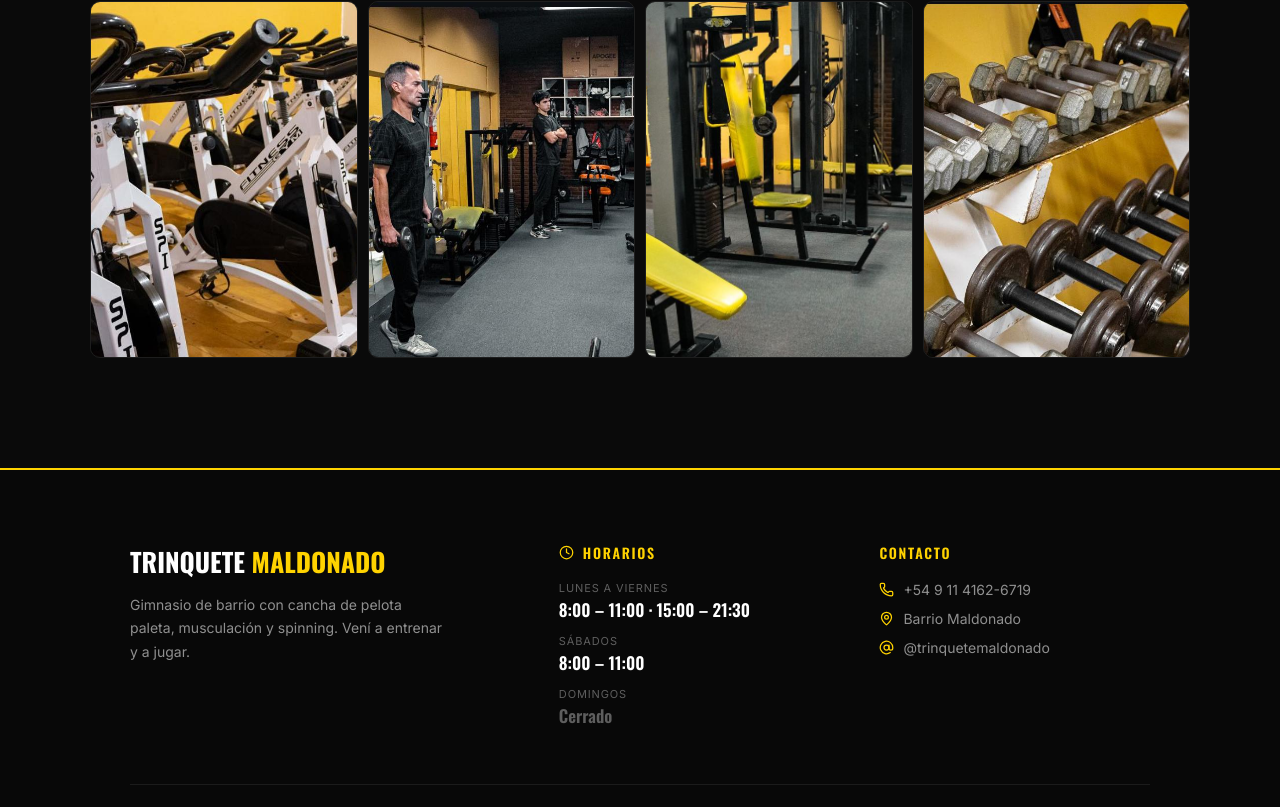
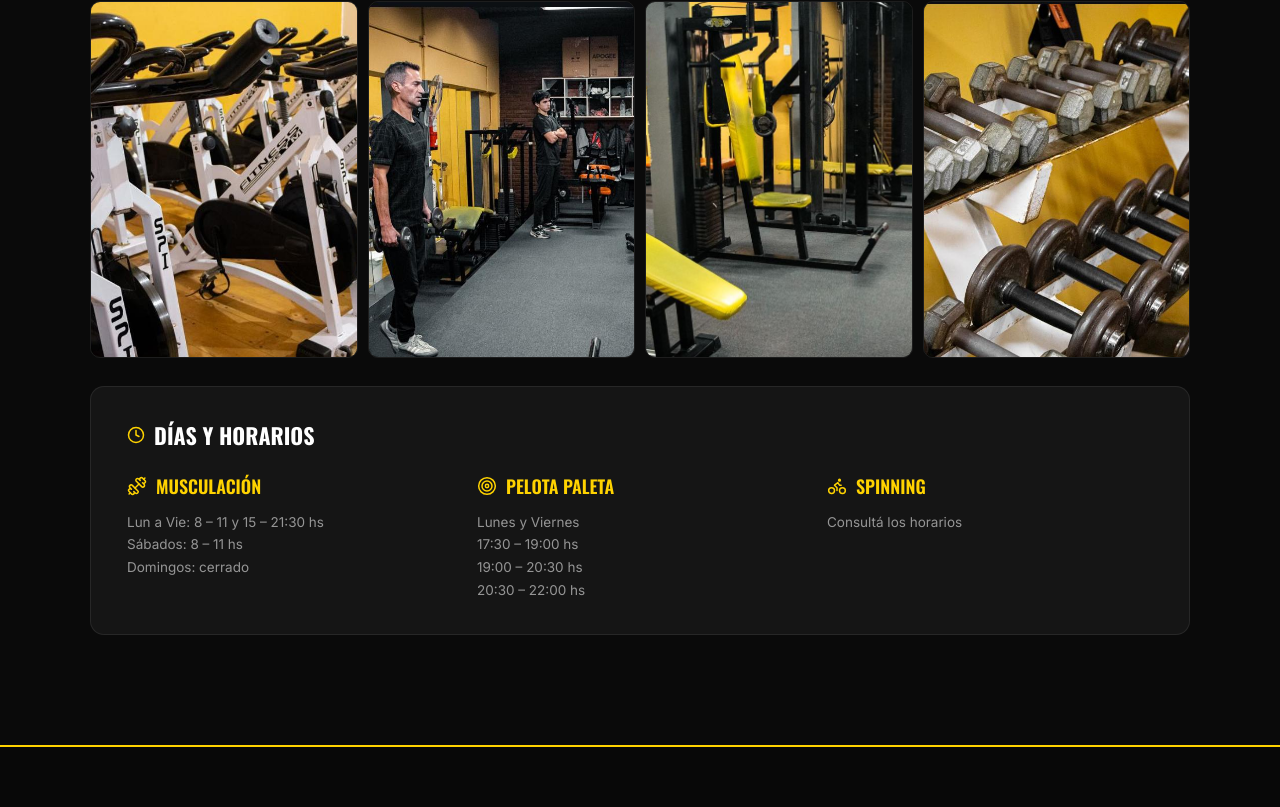
Before and after one commit to ramirogallippi-glitch/trinquetemaldonado, a Next.js app: page / in a window 1280 px wide. Shown: the part 3745-4552 px from the top of the page. Built offline with nearby package versions, Linux system fonts and the light colour scheme.

Commit message:
Bloque de dias y horarios por actividad en Conoce el gimnasio

```diff
--- a/components/ui/trinquete-landing.tsx
+++ b/components/ui/trinquete-landing.tsx
@@ -383,8 +383,8 @@ function GaleriaSection() {
   return (
     <section id="galeria" style={{ padding: isMobile ? "72px 20px" : "110px 40px", background: C.negro }}>
       <div style={{ maxWidth: 1100, margin: "0 auto" }}>
-        <SectionTitle eyebrow="El lugar" title="Conocé el gimnasio" sub="Vení a conocernos." />
-        <div style={{ display: "grid", gridTemplateColumns: isMobile ? "1fr 1fr" : "repeat(4, 1fr)", gap: 10 }}>
+        <SectionTitle eyebrow="El lugar" title="Conocé el gimnasio" sub="Vení a entrenar y a jugar. Estos son nuestros días y horarios." />
+        <div style={{ display: "grid", gridTemplateColumns: isMobile ? "1fr 1fr" : "repeat(4, 1fr)", gap: 10, marginBottom: 28 }}>
           {fotos.map((f, i) => (
             <motion.div key={i} initial={{ opacity: 0, scale: 0.95 }} whileInView={{ opacity: 1, scale: 1 }} viewport={{ once: true }} transition={{ duration: 0.4, delay: i * 0.05 }}
               style={{ aspectRatio: "3/4", overflow: "hidden", borderRadius: 10, border: `1px solid ${C.cardBorde}` }}>
@@ -392,6 +392,32 @@ function GaleriaSection() {
             </motion.div>
           ))}
         </div>
+
+        {/* Días y horarios */}
+        <motion.div initial={{ opacity: 0, y: 20 }} whileInView={{ opacity: 1, y: 0 }} viewport={{ once: true }} transition={{ duration: 0.5 }}
+          style={{ background: C.card, border: `1px solid ${C.cardBorde}`, borderRadius: 14, padding: isMobile ? "24px 20px" : "32px 36px" }}>
+          <div style={{ display: "flex", alignItems: "center", gap: 9, marginBottom: 22 }}>
+            <Clock size={18} color={C.amarillo} />
+            <h3 style={{ fontFamily: oswald, fontSize: 22, fontWeight: 700, textTransform: "uppercase", color: C.blanco }}>Días y horarios</h3>
+          </div>
+          <div style={{ display: "grid", gridTemplateColumns: isMobile ? "1fr" : "repeat(3, 1fr)", gap: isMobile ? 18 : 24 }}>
+            {[
+              { icon: Dumbbell, nombre: "Musculación", lineas: ["Lun a Vie: 8 – 11 y 15 – 21:30 hs", "Sábados: 8 – 11 hs", "Domingos: cerrado"] },
+              { icon: Target, nombre: "Pelota Paleta", lineas: ["Lunes y Viernes", "17:30 – 19:00 hs", "19:00 – 20:30 hs", "20:30 – 22:00 hs"] },
+              { icon: Bike, nombre: "Spinning", lineas: ["Consultá los horarios"] },
+            ].map(({ icon: Icon, nombre, lineas }) => (
+              <div key={nombre}>
+                <div style={{ display: "flex", alignItems: "center", gap: 9, marginBottom: 12 }}>
+                  <Icon size={20} color={C.amarillo} strokeWidth={1.8} />
+                  <p style={{ fontFamily: oswald, fontSize: 18, fontWeight: 600, textTransform: "uppercase", color: C.amarillo }}>{nombre}</p>
+                </div>
+                {lineas.map(l => (
+                  <p key={l} style={{ fontFamily: inter, fontSize: 13.5, color: C.gris, lineHeight: 1.7 }}>{l}</p>
+                ))}
+              </div>
+            ))}
+          </div>
+        </motion.div>
       </div>
     </section>
   )
```
